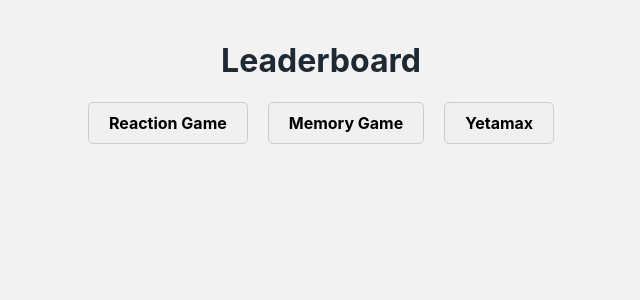
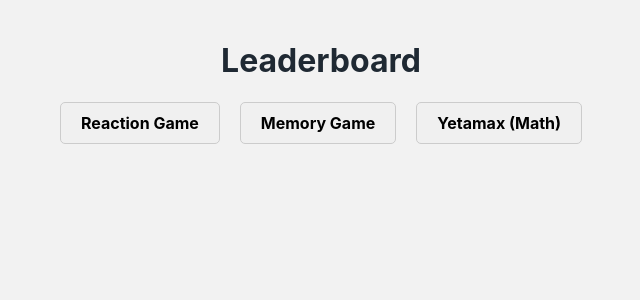
Before and after one commit to fingers53/CortiXGames, a FastAPI app: page /leaderboard in a window 1280 px wide. Shown: the top 300 px of the page, without its empty margins (319-959 px from the left). Run offline with FastAPI, Linux system fonts and the light colour scheme; some libraries are stand-ins or nearby versions.

Commit message:
Update requirements and surface Yetamax leaderboard

```diff
--- a/requirements.txt
+++ b/requirements.txt
@@ -4,3 +4,4 @@ psycopg2-binary==2.9.11
 python-dotenv==1.1.1
 requests==2.32.5
 passlib[bcrypt]==1.7.4
+bcrypt==3.2.2
--- a/templates/leaderboard.html
+++ b/templates/leaderboard.html
@@ -46,10 +46,10 @@
         <h1>Leaderboard</h1>
 
         <!-- Buttons for navigating to each game's leaderboard -->
-        <div class="button-container">
+        <div class="button-container" aria-label="Game leaderboards">
             <a href="/leaderboard/reaction-game" class="leaderboard-button">Reaction Game</a>
             <a href="/leaderboard/memory-game" class="leaderboard-button">Memory Game</a>
-            <a href="/leaderboard/yetamax" class="leaderboard-button">Yetamax</a>
+            <a href="/leaderboard/yetamax" class="leaderboard-button">Yetamax (Math)</a>
         </div>
     </div>
 </body>
```
